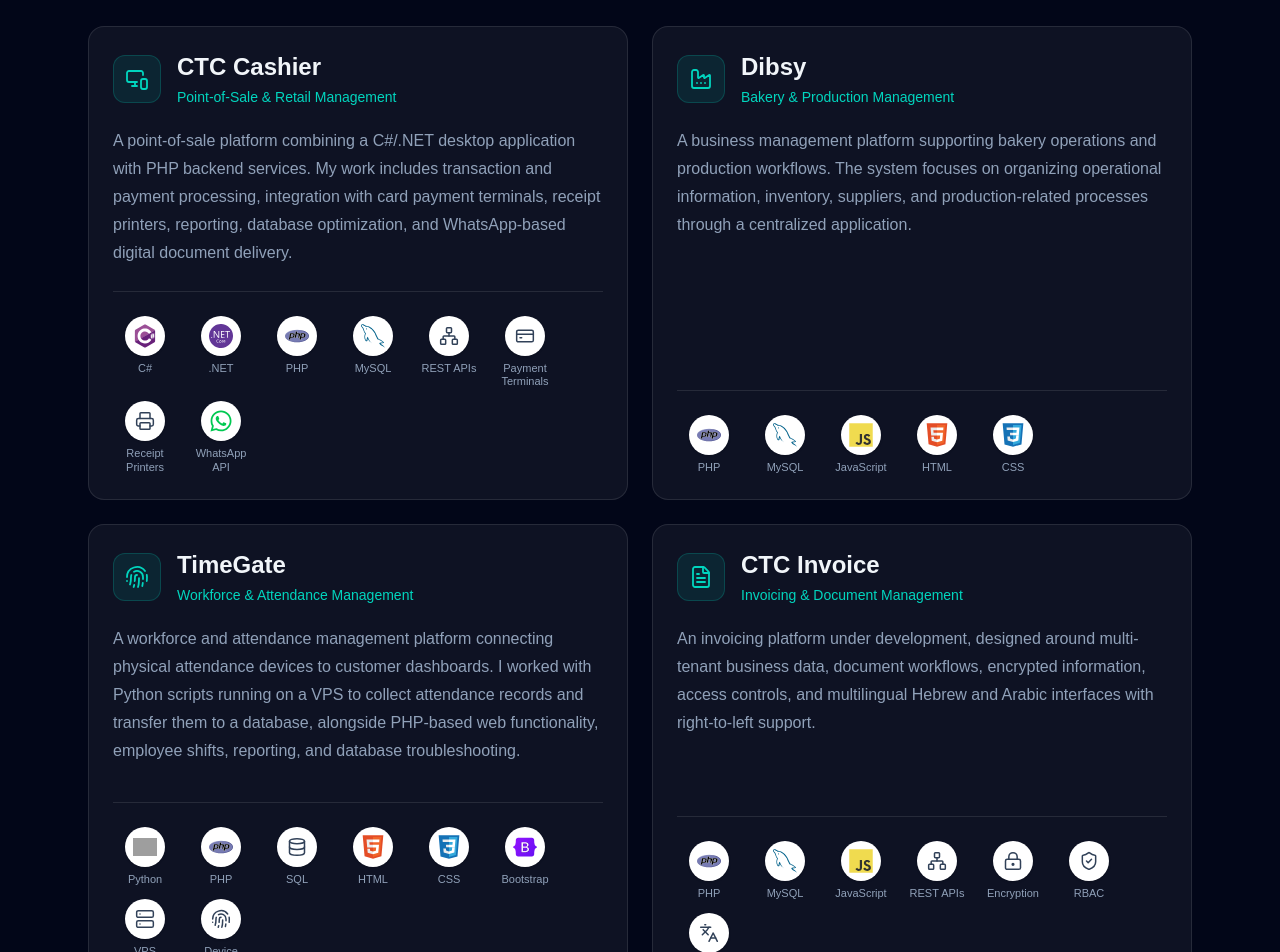
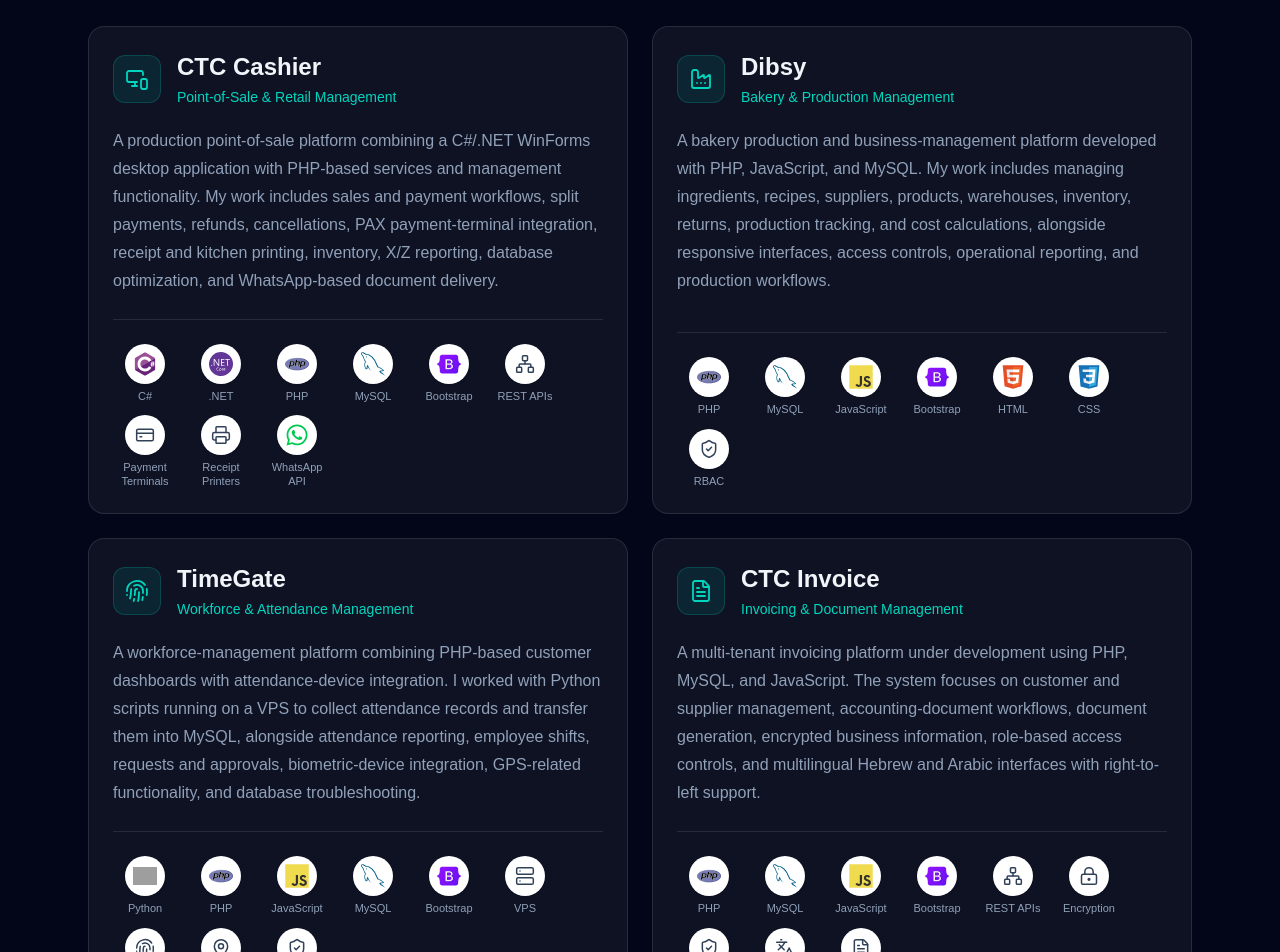
Before and after one commit to farahkh99/farah-portfolio, a Next.js app: page / in a window 1280 px wide. Shown: the part 2720-3672 px from the top of the page. Built offline with nearby package versions, Linux system fonts and the light colour scheme; grey boxes are pictures that could not be loaded.

Commit message:
feat: enhance project showcase and case studies

```diff
--- a/src/components/projects/TechnologyBadge.tsx
+++ b/src/components/projects/TechnologyBadge.tsx
@@ -3,9 +3,11 @@ import {
   Code2,
   Cpu,
   Database,
+  FileText,
   Fingerprint,
   Languages,
   LockKeyhole,
+  MapPin,
   Network,
   Server,
   ShieldCheck,
@@ -44,6 +46,8 @@ const conceptIcons: Record<string, LucideIcon> = {
   Encryption: LockKeyhole,
   RBAC: ShieldCheck,
   RTL: Languages,
+  GPS: MapPin,
+  "PDF Generation": FileText,
   "Payment Terminals": CreditCard,
   "Receipt Printers": Printer,
 };
--- a/src/data/projects.ts
+++ b/src/data/projects.ts
@@ -1,3 +1,4 @@
+
 import type { Project } from "@/types/project";
 
 export const projects: Project[] = [
@@ -6,12 +7,13 @@ export const projects: Project[] = [
     title: "CTC Cashier",
     category: "Point-of-Sale & Retail Management",
     description:
-      "A point-of-sale platform combining a C#/.NET desktop application with PHP backend services. My work includes transaction and payment processing, integration with card payment terminals, receipt printers, reporting, database optimization, and WhatsApp-based digital document delivery.",
+      "A production point-of-sale platform combining a C#/.NET WinForms desktop application with PHP-based services and management functionality. My work includes sales and payment workflows, split payments, refunds, cancellations, PAX payment-terminal integration, receipt and kitchen printing, inventory, X/Z reporting, database optimization, and WhatsApp-based document delivery.",
     technologies: [
       "C#",
       ".NET",
       "PHP",
       "MySQL",
+      "Bootstrap",
       "REST APIs",
       "Payment Terminals",
       "Receipt Printers",
@@ -23,32 +25,41 @@ export const projects: Project[] = [
     title: "Dibsy",
     category: "Bakery & Production Management",
     description:
-      "A business management platform supporting bakery operations and production workflows. The system focuses on organizing operational information, inventory, suppliers, and production-related processes through a centralized application.",
-    technologies: ["PHP", "MySQL", "JavaScript", "HTML", "CSS"],
+      "A bakery production and business-management platform developed with PHP, JavaScript, and MySQL. My work includes managing ingredients, recipes, suppliers, products, warehouses, inventory, returns, production tracking, and cost calculations, alongside responsive interfaces, access controls, operational reporting, and production workflows.",
+    technologies: [
+      "PHP",
+      "MySQL",
+      "JavaScript",
+      "Bootstrap",
+      "HTML",
+      "CSS",
+      "RBAC",
+    ],
   },
   {
     id: "timegate",
     title: "TimeGate",
     category: "Workforce & Attendance Management",
     description:
-      "A workforce and attendance management platform connecting physical attendance devices to customer dashboards. I worked with Python scripts running on a VPS to collect attendance records and transfer them to a database, alongside PHP-based web functionality, employee shifts, reporting, and database troubleshooting.",
+      "A workforce-management platform combining PHP-based customer dashboards with attendance-device integration. I worked with Python scripts running on a VPS to collect attendance records and transfer them into MySQL, alongside attendance reporting, employee shifts, requests and approvals, biometric-device integration, GPS-related functionality, and database troubleshooting.",
     technologies: [
       "Python",
       "PHP",
-      "SQL",
-      "HTML",
-      "CSS",
+      "JavaScript",
+      "MySQL",
       "Bootstrap",
       "VPS",
       "Device Integration",
+      "GPS",
+      "RBAC",
     ],
     caseStudy: {
       problem:
-        "Attendance records from physical devices needed to be collected and made accessible through customer dashboards.",
+        "Attendance records from physical devices needed to be collected and made available through customer-specific workforce dashboards.",
       implementation:
-        "Used Python scripts running on a VPS to retrieve attendance records from devices and transfer them into the database serving customer dashboards.",
+        "Used Python scripts on a VPS to retrieve attendance records from devices and transfer them into the database used by the PHP-based application.",
       result:
-        "Attendance information became available through each customer's dashboard for review and workforce management.",
+        "Attendance information became accessible through customer dashboards for reviewing employee activity, shifts, and reporting.",
     },
   },
   {
@@ -56,15 +67,17 @@ export const projects: Project[] = [
     title: "CTC Invoice",
     category: "Invoicing & Document Management",
     description:
-      "An invoicing platform under development, designed around multi-tenant business data, document workflows, encrypted information, access controls, and multilingual Hebrew and Arabic interfaces with right-to-left support.",
+      "A multi-tenant invoicing platform under development using PHP, MySQL, and JavaScript. The system focuses on customer and supplier management, accounting-document workflows, document generation, encrypted business information, role-based access controls, and multilingual Hebrew and Arabic interfaces with right-to-left support.",
     technologies: [
       "PHP",
       "MySQL",
       "JavaScript",
+      "Bootstrap",
       "REST APIs",
       "Encryption",
       "RBAC",
       "RTL",
+      "PDF Generation",
     ],
   },
 ];
```
